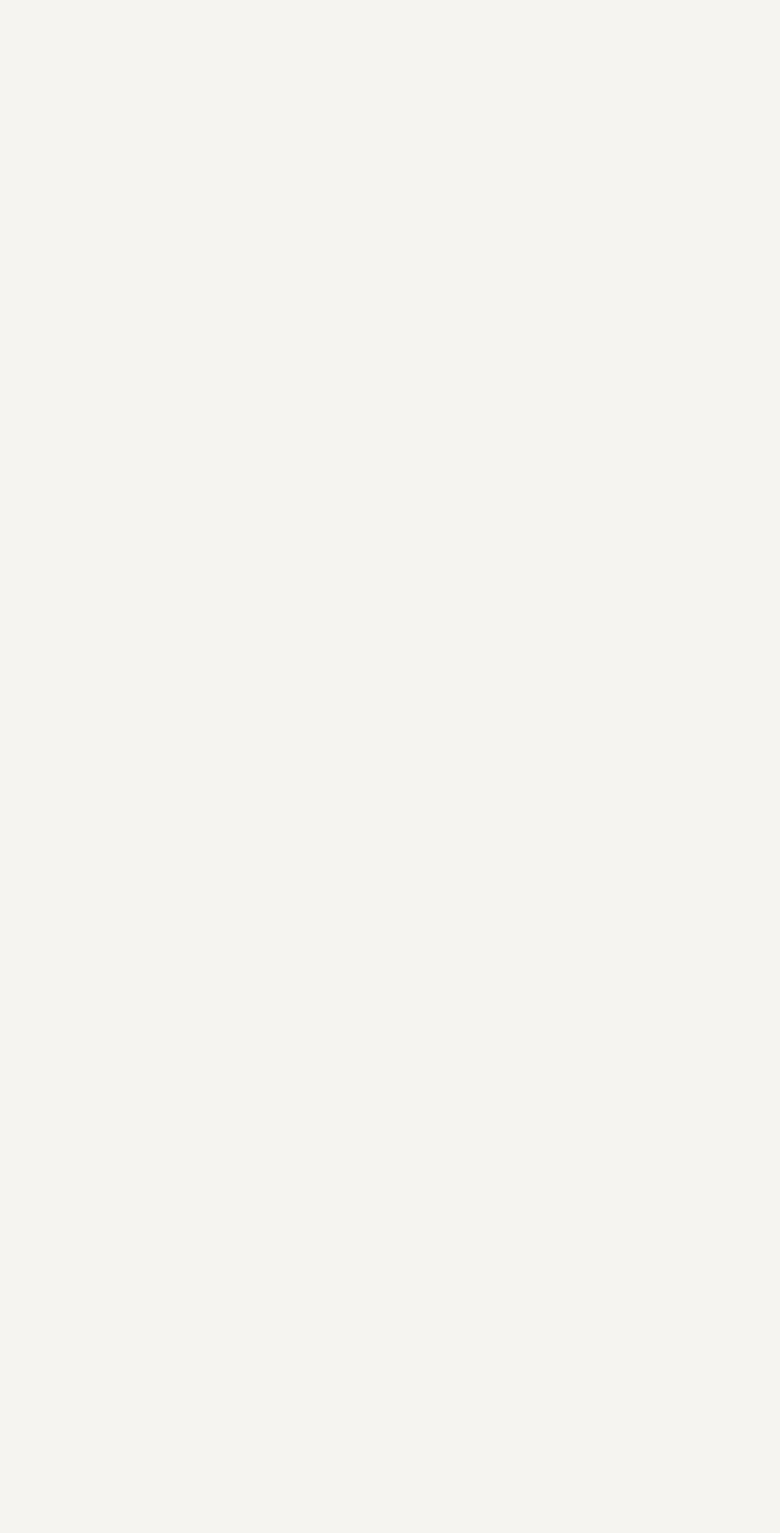
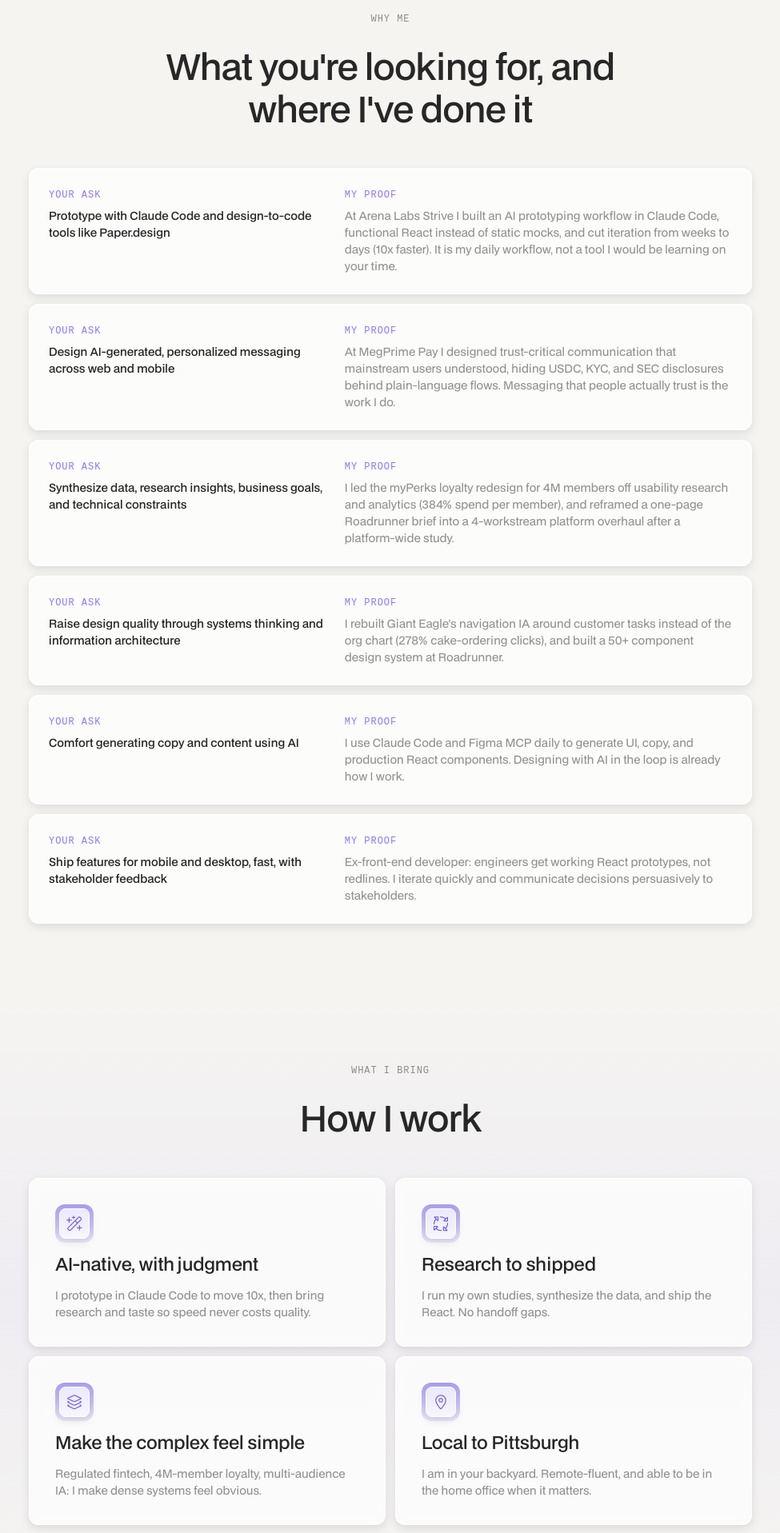
Before and after one commit to jennylu89/jenny-pitch, a React (Vite) app: page /niche in a window 1280 px wide. Before the commit this address had no page. Shown: the part 880-2797 px from the top of the page at 80% size, without its empty margins (152-1127 px from the left). Before the commit the page ends 800 px from the top, so only its background shows below. Built offline with nearby package versions, Linux system fonts and the light colour scheme; a web font is replaced by a local one.

Commit message:
Add Niche page at /niche

```diff
--- a/src/App.jsx
+++ b/src/App.jsx
@@ -20,6 +20,7 @@ import PhilipsPage from './pages/companies/PhilipsPage';
 import NgrokPage from './pages/companies/NgrokPage';
 import NgrokConcept from './pages/companies/NgrokConcept';
 import DistroPage from './pages/companies/DistroPage';
+import NichePage from './pages/companies/NichePage';
 import DesignPage from './pages/DesignPage';
 import ResumePage from './pages/ResumePage';
 
@@ -46,6 +47,7 @@ export default function App() {
         <Route path="/ngrok" element={<NgrokPage />} />
         <Route path="/ngrok-concept" element={<NgrokConcept />} />
         <Route path="/distro" element={<DistroPage />} />
+        <Route path="/niche" element={<NichePage />} />
         <Route path="/design" element={<DesignPage />} />
         <Route path="/resume" element={<ResumePage />} />
       </Routes>
--- /dev/null
+++ b/src/pages/companies/NichePage.jsx
@@ -0,0 +1,22 @@
+import Nav from '../../components/Nav';
+import { niche } from './niche';
+import LLPageHero from '../../components/ll/LLPageHero';
+import LLSummary from '../../components/ll/LLSummary';
+import LLHowIWork from '../../components/ll/LLHowIWork';
+import AIProjects from '../../components/AIProjects';
+import LLSelectedProjects from '../../components/ll/LLSelectedProjects';
+import LLCloseCta from '../../components/ll/LLCloseCta';
+
+export default function NichePage() {
+  return (
+    <div style={{ backgroundColor: 'var(--bg)', minHeight: '100vh' }}>
+      <Nav from="niche" />
+      <LLPageHero companyName={niche.name} role={niche.role} oneLiner={niche.oneLiner} />
+      <LLSummary heading={niche.summaryHeading} rows={niche.summaryRows} />
+      <LLHowIWork howIWork={niche.howIWork} />
+      <AIProjects />
+      <LLSelectedProjects projectIds={['arenalabs', 'designhub', 'navigation', 'myperks']} />
+      <LLCloseCta closeText={niche.close} from="niche" />
+    </div>
+  );
+}
--- /dev/null
+++ b/src/pages/companies/niche.js
@@ -0,0 +1,65 @@
+export const niche = {
+  name: "Niche",
+  role: "Sr. Product Designer",
+
+  oneLiner: "Niche's next chapter is AI-generated, personalized messaging that schools and families trust. That is the exact work I do: I prototype AI-native product in Claude Code, and I make data-heavy, multi-audience experiences feel simple.",
+
+  summaryHeading: "What you're looking for, and where I've done it",
+  summaryRows: [
+    {
+      ask: "Prototype with Claude Code and design-to-code tools like Paper.design",
+      proof: "At Arena Labs Strive I built an AI prototyping workflow in Claude Code, functional React instead of static mocks, and cut iteration from weeks to days (10x faster). It is my daily workflow, not a tool I would be learning on your time.",
+    },
+    {
+      ask: "Design AI-generated, personalized messaging across web and mobile",
+      proof: "At MegPrime Pay I designed trust-critical communication that mainstream users understood, hiding USDC, KYC, and SEC disclosures behind plain-language flows. Messaging that people actually trust is the work I do.",
+    },
+    {
+      ask: "Synthesize data, research insights, business goals, and technical constraints",
+      proof: "I led the myPerks loyalty redesign for 4M members off usability research and analytics (384% spend per member), and reframed a one-page Roadrunner brief into a 4-workstream platform overhaul after a platform-wide study.",
+    },
+    {
+      ask: "Raise design quality through systems thinking and information architecture",
+      proof: "I rebuilt Giant Eagle's navigation IA around customer tasks instead of the org chart (278% cake-ordering clicks), and built a 50+ component design system at Roadrunner.",
+    },
+    {
+      ask: "Comfort generating copy and content using AI",
+      proof: "I use Claude Code and Figma MCP daily to generate UI, copy, and production React components. Designing with AI in the loop is already how I work.",
+    },
+    {
+      ask: "Ship features for mobile and desktop, fast, with stakeholder feedback",
+      proof: "Ex-front-end developer: engineers get working React prototypes, not redlines. I iterate quickly and communicate decisions persuasively to stakeholders.",
+    },
+  ],
+
+  howIWork: {
+    eyebrow: "What I bring",
+    heading: "How I work",
+    subheading: "",
+    tiles: [
+      {
+        icon: "fa-light fa-wand-magic-sparkles",
+        heading: "AI-native, with judgment",
+        body: "I prototype in Claude Code to move 10x, then bring research and taste so speed never costs quality.",
+      },
+      {
+        icon: "fa-light fa-arrows-spin",
+        heading: "Research to shipped",
+        body: "I run my own studies, synthesize the data, and ship the React. No handoff gaps.",
+      },
+      {
+        icon: "fa-light fa-layer-group",
+        heading: "Make the complex feel simple",
+        body: "Regulated fintech, 4M-member loyalty, multi-audience IA: I make dense systems feel obvious.",
+      },
+      {
+        icon: "fa-light fa-location-dot",
+        heading: "Local to Pittsburgh",
+        body: "I am in your backyard. Remote-fluent, and able to be in the home office when it matters.",
+      },
+    ],
+  },
+
+  close:
+    "Niche helps millions of people find the school that is right for them. I would love to help your team ship the AI-generated, personalized experiences that make that feel effortless. I am local, I prototype in Claude Code today, and I make data-heavy products feel simple. Let's talk.",
+};
```
